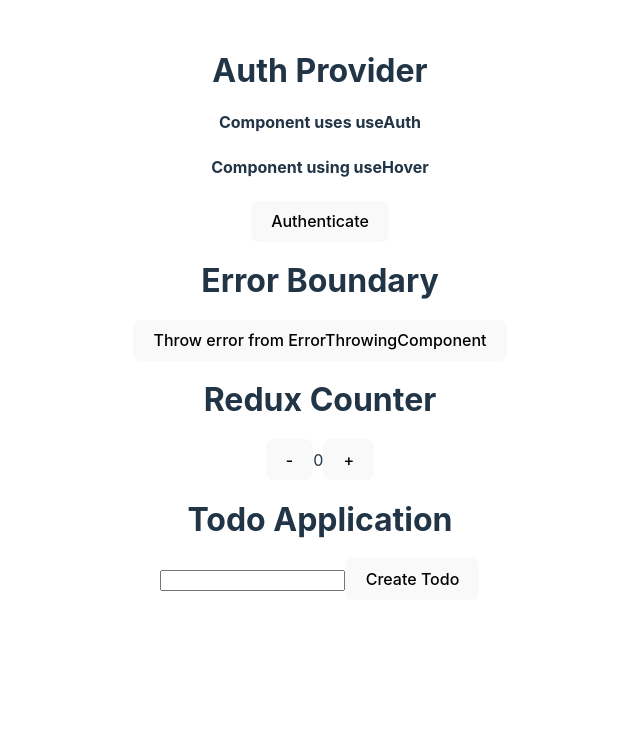
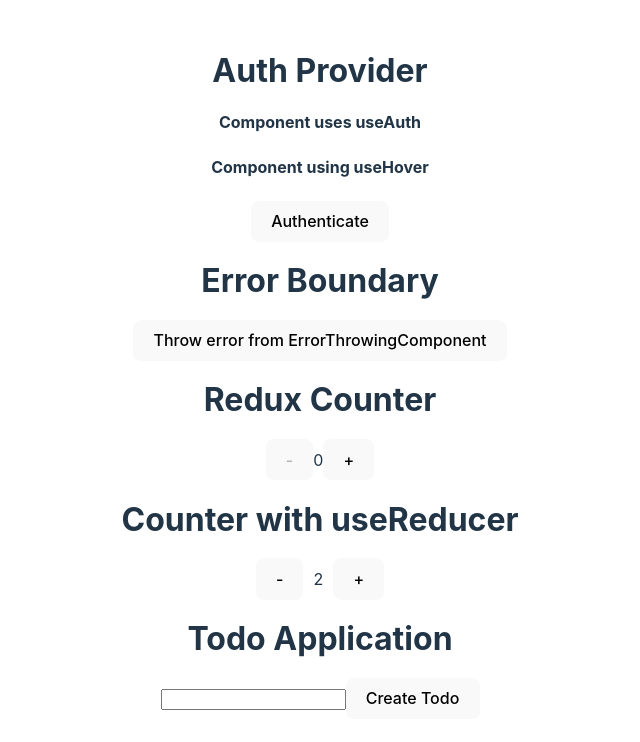
Before and after one commit to ssxv/react-concepts, a React (Vite) app: page / in a window 1280 px wide. Shown: the top 742 px of the page, without its empty margins (320-960 px from the left). Built offline with nearby package versions, Linux system fonts and the light colour scheme.

Commit message:
Counter with useReducer simplified state

```diff
--- a/src/App.tsx
+++ b/src/App.tsx
@@ -5,6 +5,7 @@ import AuthProvider from './custom-hooks/Auth';
 import AuthUserComponent from './custom-hooks/Component';
 import ReduxCounter from './redux/ReduxCounter';
 import TodosApp from './redux/Todos';
+import CounterWithUseReducer from './useReducer/CounterWithUseReducer';
 
 function App() {
 
@@ -22,6 +23,8 @@ function App() {
 
       <ReduxCounter />
 
+      <CounterWithUseReducer />
+
       <TodosApp />
     </>
   );
--- a/src/redux/ReduxCounter.tsx
+++ b/src/redux/ReduxCounter.tsx
@@ -32,9 +32,17 @@ const Counter: React.FC<Props> = ({ count, increment, decrement }) => {
   return (
     <div>
       <h1>Redux Counter</h1>
-      <button onClick={decrement}>-</button>
+      <button
+        disabled={count <= 0}
+        onClick={decrement}>
+        -
+      </button>
       <span>{count}</span>
-      <button onClick={increment}>+</button>
+      <button
+        disabled={count >= 5}
+        onClick={increment}>
+        +
+      </button>
     </div>
   );
 };
--- a/src/useReducer/CounterWithUseReducer.tsx
+++ b/src/useReducer/CounterWithUseReducer.tsx
@@ -1,40 +1,34 @@
 import { useReducer } from 'react';
 
-interface ICounterState {
-  count: number;
-}
 interface ICounterAction {
   type: string;
 }
-const initialState: ICounterState = {
-  count: 0,
-};
 
-const reducer = (state: ICounterState, action: ICounterAction) => {
+const reducer = (count: number = 2, action: ICounterAction) => {
   switch (action.type) {
     case 'inc':
-      return { count: state.count + 1 };
+      return count + 1;
     case 'dec':
-      return { count: state.count - 1 };
+      return count - 1;
     default:
-      return state;
+      return count;
   }
 };
 
 const CounterWithUseReducer = () => {
-  const [state, dispatch] = useReducer(reducer, initialState);
+  const [count, dispatch] = useReducer(reducer, 2);
   return (
     <div>
-      <div>Counter with useReducer</div>
+      <h1>Counter with useReducer</h1>
       <button
-        disabled={state.count <= 0}
+        disabled={count <= 0}
         onClick={() => dispatch({ type: 'dec' })}
       >
         -
       </button>
-      <span style={{ margin: '10px' }}>{state.count}</span>
+      <span style={{ margin: '10px' }}>{count}</span>
       <button
-        disabled={state.count >= 5}
+        disabled={count >= 5}
         onClick={() => dispatch({ type: 'inc' })}
       >
         +
```
